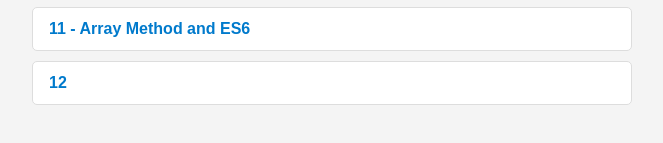
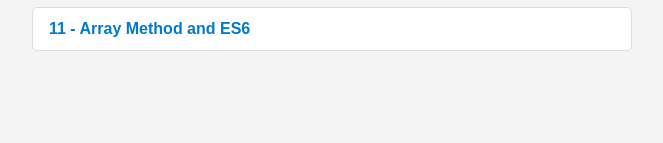
Before and after one commit to sudhanshuverse/javascript-essentials, a plain HTML site: page index.html in a window 1280 px wide. Shown: the part 641-784 px from the top of the page, 308-971 px from the left. Drawn offline with Linux system fonts and the light colour scheme.

Commit message:
Code Updated

```diff
--- a/index.html
+++ b/index.html
@@ -61,7 +61,6 @@
     <li><a href="09-closures-and-method-vs-function/">09 - Closures & Method vs Function</a></li>
     <li><a href="10-loops-and-arrow-function/">10 - Loops & Arrow Function</a></li>
     <li><a href="11-array-method-and-es6/"> 11 - Array Method and ES6 </a></li>
-    <li><a href="11-array-method-and-es6/"> 12  </a></li>
 
   </ul>
 </body>
```
